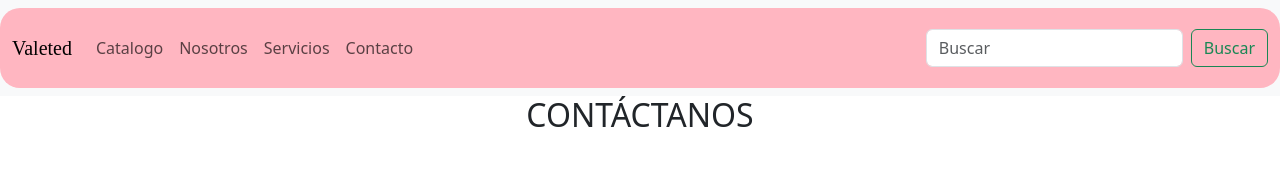
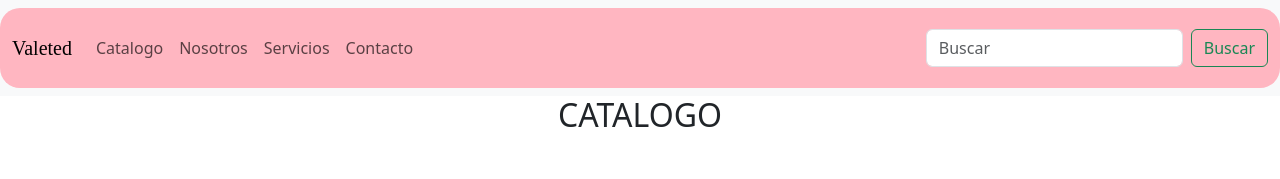
Before and after one commit to ferx-170/final, a plain HTML site: page catalogo.html in a window 1280 px wide. Shown: the top 179 px of the page. Drawn offline with nearby package versions, Linux system fonts and the light colour scheme.

Commit message:
Update catalogo.html

```diff
--- a/catalogo.html
+++ b/catalogo.html
@@ -40,7 +40,7 @@
             </div>
         </div>
     </nav>
-    <h2 class="text-center mb-5">CONTÁCTANOS</h2>
+    <h2 class="text-center mb-5">CATALOGO</h2>
     <div id="carouselExampleFade" class="carousel slide carousel-fade">
         <div class="carousel-inner">
             <div class="carousel-item active">
```
